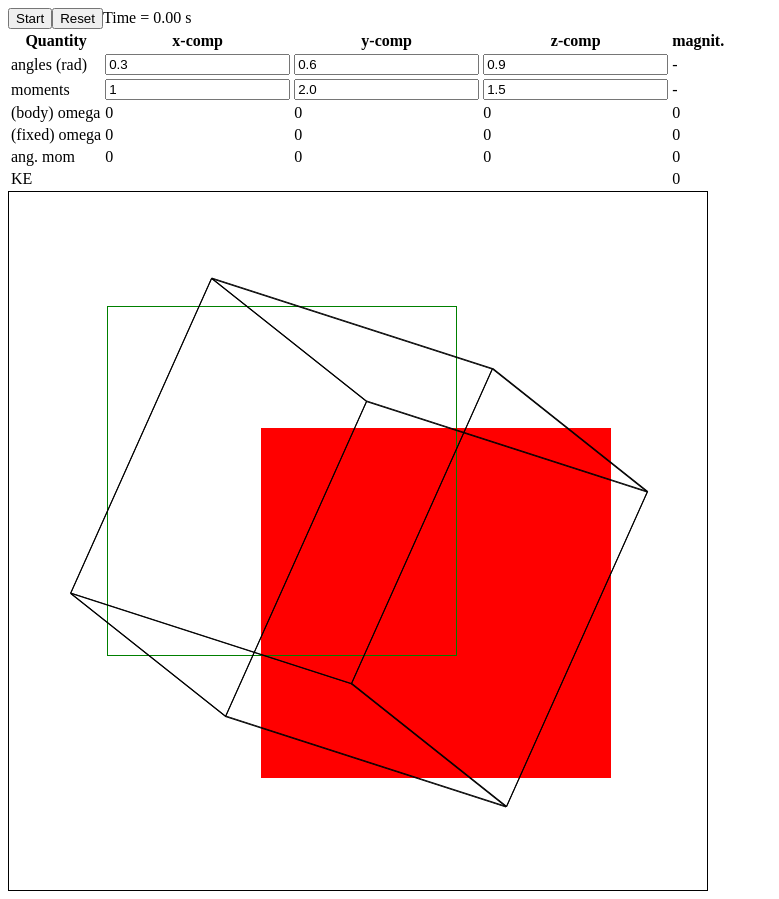
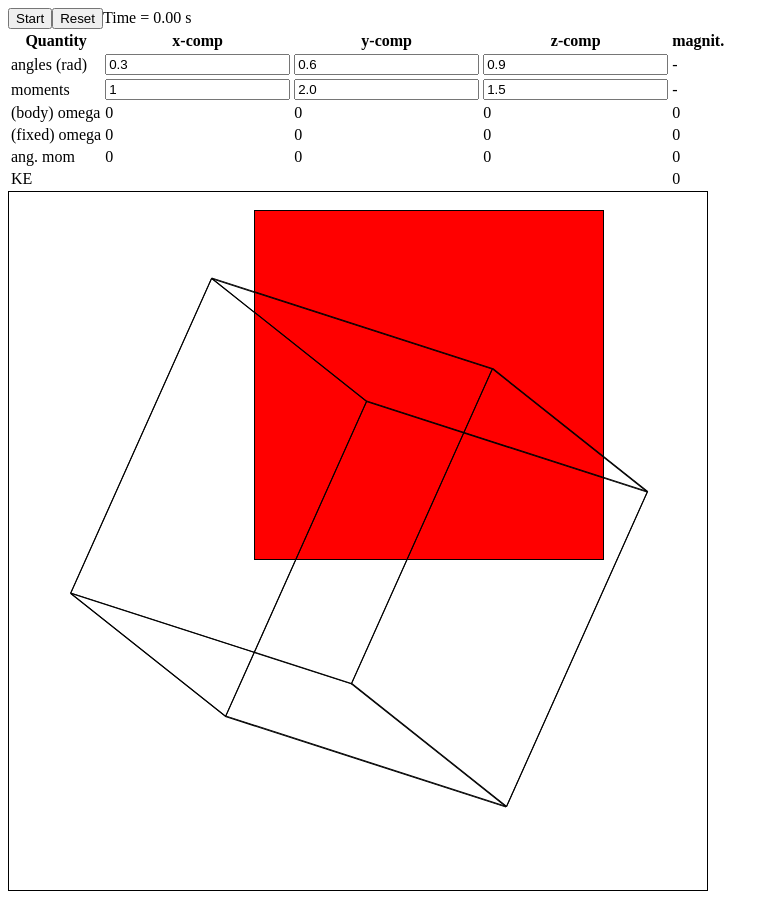
Before and after one commit to pknipp/rotating-body, a React (Create React App) app: page / in a window 1280 px wide. Shown: the whole page, without its empty margins (0-779 px from the left). Built offline with nearby package versions, Linux system fonts and the light colour scheme.

Commit message:
Render 3 colors (RGB) on 3 faces of cube properly.

```diff
--- a/src/App.js
+++ b/src/App.js
@@ -27,9 +27,8 @@ const App = () => {
     const [mids, setMids] = useState([]);
     const [running, setRunning] = useState(false);
     const [time, setTime] = useState(0);
-    const [angle, setAngle] = useState(0);
-    const [axisVec, setAxisVec] = useState([1, 1, 1]);
-    const [dAxis, setDAxis] = useState(0);
+    const [angleVecs, setAngleVecs] = useState([[]]);
+    // const [dAxis, setDAxis] = useState(0);
 
     const nx = 700;
     const ny = 700;
@@ -76,26 +75,28 @@ const App = () => {
 
     const rot = ths => mult2(mult2(zRot(ths[2]), xRot(ths[1])), zRot(ths[0]));
     const invRot=ths=> mult2(mult2(zRot(-ths[0]),xRot(-ths[1])), zRot(-ths[2]));
-    const rotX = [[1, 0, 0], [0, 0, 1], [0, -1, 0]];
-    const rotY = [[0, 0, -1], [0, 1, 0], [1, 0, 0]];
-    const rotI = [[1, 0, 0], [0, 1, 0], [0, 0, 1]];
+    const rotX = [[1, 0, 0], [0, 0, 1], [0,-1, 0]];
+    const rotY = [[0, 0,-1], [0, 1, 0], [1, 0, 0]];
+    const rotZ = [[1, 0, 0], [0, 1, 0], [0, 0, 1]];
 
-    // const rotate = ths => {
-    //     const mat = rot(ths);
-    //     let trace = mat[0][0] + mat[1][1] + mat[2][2];
-    //     // let traceTh = Math.cos(ths[1]) + (1 + Math.cos(ths[1])) * Math.cos(ths[0] + ths[2]);
-    //     let angle = Math.acos((trace - 1) / 2);
-    //     let vectors = new EigenvalueDecomposition(new Matrix(mat)).eigenvectorMatrix.data;
-    //     let axisVector = vectors.map(row => row[2]);
-    //     let vec = vectors.map(row => row[0]);
-    //     let rVec = mult1(rot(ths), vec);
-    //     let rVecCrossVec = [rVec[1] * vec[2] - rVec[2] * vec[1],
-    //                         rVec[2] * vec[0] - rVec[0] * vec[2],
-    //                         rVec[0] * vec[1] - rVec[1] * vec[0]];
-    //     let dot = axisVector.reduce((dot, comp, i) => dot - comp * rVecCrossVec[i], 0);
-    //     angle *= Math.sign(dot);
-    //     return [angle, axisVector];
-    // }
+    const rotate = mat => {
+        let trace = mat[0][0] + mat[1][1] + mat[2][2];
+        let angle = Math.acos((trace - 1) / 2);
+        let vectors = new EigenvalueDecomposition(new Matrix(mat)).eigenvectorMatrix.transpose().data;
+        let dVectors = vectors.map(vector => mult1(mat, vector).map((comp, i) => comp - vector[i]));
+        let mags = dVectors.map(dVector => dVector.reduce((mag, comp) => mag + comp * comp, 0));
+        let min = mags.reduce((min, mag, i) => mag < min[1] ? [i, mag] : min, [-1, Infinity]);
+        let axisVec = vectors[min[0]];
+        let vec = vectors[(min[0] + 1) % 3];
+        let rVec = mult1(mat, vec);
+        let rVecCrossVec = [rVec[1] * vec[2] - rVec[2] * vec[1],
+                            rVec[2] * vec[0] - rVec[0] * vec[2],
+                            rVec[0] * vec[1] - rVec[1] * vec[0]];
+        let dot = axisVec.reduce((dot, comp, i) => dot - comp * rVecCrossVec[i], 0);
+        angle *= Math.sign(dot);
+        // console.table(axisVec);
+        return [angle, axisVec]
+    }
 
     // const determinant = mat => {
     //     let det = mat[0][0] * (mat[1][1] * mat[2][2] -
@@ -200,27 +201,29 @@ const App = () => {
                 setMids(newMids);
 
                 // const mat = mult2(rot(ths), rotY);
-                const mat = mult2(rot(ths), rotI);
-                let trace = mat[0][0] + mat[1][1] + mat[2][2];
-                let newAngle = Math.acos((trace - 1) / 2);
-                let vectors = new EigenvalueDecomposition(new Matrix(mat)).eigenvectorMatrix.transpose().data;
-                let dVectors = vectors.map(vector => mult1(mat, vector).map((comp, i) => comp - vector[i]));
-                let mags = dVectors.map(dVector => dVector.reduce((mag, comp) => mag + comp * comp, 0));
-                let min = mags.reduce((min, mag, i) => mag < min[1] ? [i, mag] : min, [-1, Infinity]);
-                let newAxisVec = vectors[min[0]];
-                let vec = vectors[(min[0] + 1) % 3];
-                // let rVec = mult1(rot(ths), vec);
-                let rVec = mult1(mat, vec);
-                let rVecCrossVec = [rVec[1] * vec[2] - rVec[2] * vec[1],
-                                    rVec[2] * vec[0] - rVec[0] * vec[2],
-                                    rVec[0] * vec[1] - rVec[1] * vec[0]];
-                let dot = newAxisVec.reduce((dot, comp, i) => dot - comp * rVecCrossVec[i], 0);
-                newAngle *= Math.sign(dot);
-                setAngle(newAngle);
-                setAxisVec(newAxisVec);
-                let newDAxis = newAxisVec.map((comp, i) => mult1(mat, newAxisVec)[i] - comp);
-                newDAxis = newDAxis.reduce((mag2, comp) => mag2 + comp * comp, 0);
-                setDAxis(Math.sqrt(newDAxis));
+                let mats = [rotY, rotX, rotZ].map(mat => mult2(rot(ths), mat));
+                setAngleVecs(mats.map(mat => rotate(mat)));
+
+                // let trace = mat[0][0] + mat[1][1] + mat[2][2];
+                // let newAngle = Math.acos((trace - 1) / 2);
+                // let vectors = new EigenvalueDecomposition(new Matrix(mat)).eigenvectorMatrix.transpose().data;
+                // let dVectors = vectors.map(vector => mult1(mat, vector).map((comp, i) => comp - vector[i]));
+                // let mags = dVectors.map(dVector => dVector.reduce((mag, comp) => mag + comp * comp, 0));
+                // let min = mags.reduce((min, mag, i) => mag < min[1] ? [i, mag] : min, [-1, Infinity]);
+                // let newAxisVec = vectors[min[0]];
+                // let vec = vectors[(min[0] + 1) % 3];
+                // // let rVec = mult1(rot(ths), vec);
+                // let rVec = mult1(mat, vec);
+                // let rVecCrossVec = [rVec[1] * vec[2] - rVec[2] * vec[1],
+                //                     rVec[2] * vec[0] - rVec[0] * vec[2],
+                //                     rVec[0] * vec[1] - rVec[1] * vec[0]];
+                // let dot = newAxisVec.reduce((dot, comp, i) => dot - comp * rVecCrossVec[i], 0);
+                // newAngle *= Math.sign(dot);
+                // setAngle(newAngle);
+                // setAxisVec(newAxisVec);
+                // let newDAxis = newAxisVec.map((comp, i) => mult1(mat, newAxisVec)[i] - comp);
+                // newDAxis = newDAxis.reduce((mag2, comp) => mag2 + comp * comp, 0);
+                // setDAxis(Math.sqrt(newDAxis));
             }, dt);
         } else if (!running && time !== 0) {
             clearInterval(interval);
@@ -336,8 +339,10 @@ const App = () => {
                 </tbody>
             </table>
             <div className="container" style={{height:`${ny}px`, width:`${nx}px`}}>
-                <Square key="green" mid={mids[5]} nx={nx} ny={ny} angle={angle} axisVec={axisVec} />
-                <Square key="red" mid={mids[2]} nx={nx} ny={ny} angle={angle} axisVec={axisVec} flip={true}/>
+                {angleVecs.map((angleVec, i) => (
+                    <Square key="i" mid={mids[i + 3]} nx={nx} ny={ny} angleVec={angleVec} color={["red", "green", "blue"][i % 3]} />
+                ))}
+                {/* <Square key="red" mid={mids[2]} nx={nx} ny={ny} angle={angle} axisVec={axisVec} flip={true}/> */}
                 {/* <Square className="square" mid={mids[5]} nx={nx} ny={ny} anglevec={rotate(ths)} flip={true}/> */}
                 {/* {xyzs.map((xyz, index) => (
                     <Dot
--- a/src/Square.js
+++ b/src/Square.js
@@ -1,5 +1,6 @@
-const Square = ({ nx, ny, mid, angle, axisVec, flip, index }) => {
-    let colors = ["red", "blue", "green"];
+const Square = ({ nx, ny, mid, angleVec, flip, color }) => {
+    let angle = angleVec[0];
+    let axisVec = angleVec.length ? angleVec[1] : [0, 0, 1];
     return (
         <>
         <div className="square" style={{
@@ -8,9 +9,9 @@ const Square = ({ nx, ny, mid, angle, axisVec, flip, index }) => {
             left: `${(nx / 4) + (mid ? mid[0] : 0)}px`,
             top:  `${(ny / 4) + (mid ? mid[1] : 0)}px`,
             // borderStyle: `${dashed ? "dashed" : "solid"}`
-            borderColor: `${flip ? "green" : "red"}`,
+            borderColor: `black`,
             transform: `rotate3d(${axisVec[0]}, ${axisVec[1]}, ${axisVec[2]},${angle}rad)`,
-            backgroundColor: `${mid && mid[2] < 0 ? "transparent" : flip ? "green" : "red"}`,
+            backgroundColor: `${mid && mid[2] < 0 ? "transparent" : color}`,
         }}/>
         </>
     )
```
Also changed, not shown: 1 other file (tests, documents, lock files or other folders).
